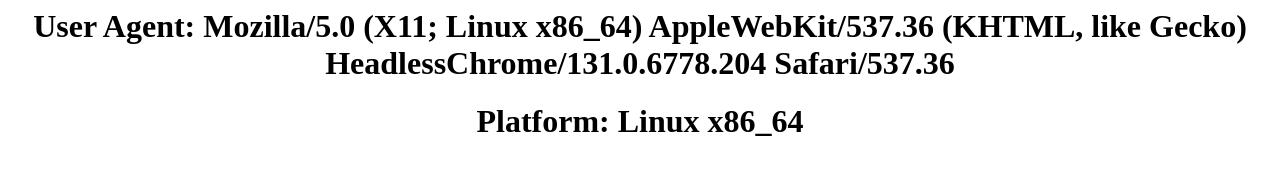
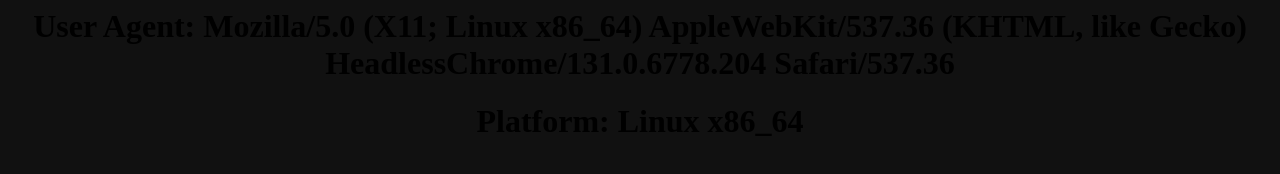
Before and after one commit to coderspark/iknowyourip, a plain HTML site: page index.html in a window 1280 px wide. Drawn offline with Linux system fonts and the light colour scheme; no server answers.

Commit message:
Update index.html

```diff
--- a/index.html
+++ b/index.html
@@ -2,7 +2,7 @@
     <head>
         <title>im not lying</title>
     </head>
-    <body style="backgroundcolor:#111111">
+    <body style="background-color:#111111">
         <center>
             <h1 id="ip-address"></h1>
             <h1 id="isp"></h1>
```
